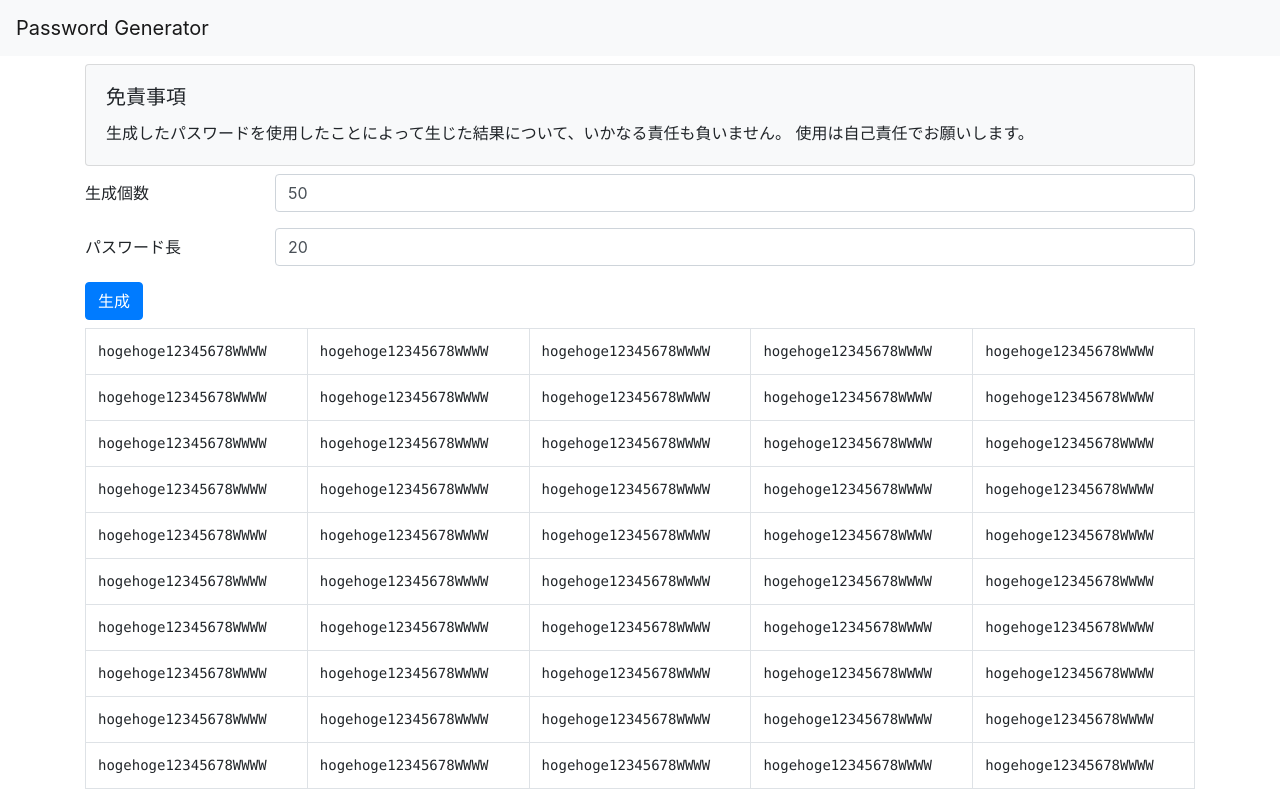
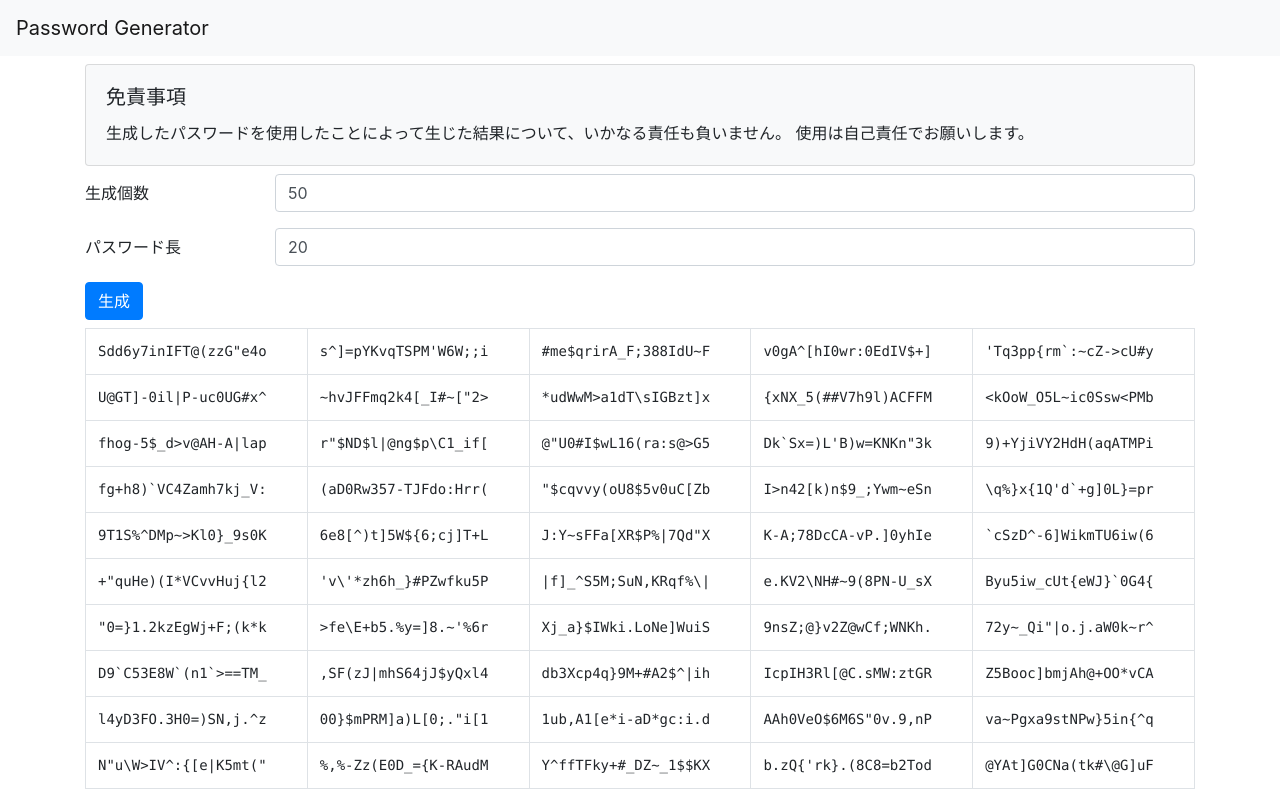
Before and after one commit to ttk1/password-generator, a React app: page / in a window 1280 px wide. Built offline with nearby package versions, Linux system fonts and the light colour scheme.

Commit message:
パスワード生成部分の実装

```diff
--- a/src/password.ts
+++ b/src/password.ts
@@ -1,3 +1,22 @@
+const passwordChars = [
+  // 小文字アルファベット
+  'a', 'b', 'c', 'd', 'e', 'f', 'g', 'h', 'i', 'j', 'k', 'l', 'm', 'n', 'o', 'p', 'q', 'r', 's', 't', 'u', 'v', 'w', 'x', 'y', 'z',
+  // 大文字アルファベット
+  'A', 'B', 'C', 'D', 'E', 'F', 'G', 'H', 'I', 'J', 'K', 'L', 'M', 'N', 'O', 'P', 'Q', 'R', 'S', 'T', 'U', 'V', 'W', 'X', 'Y', 'Z',
+  // 数字
+  '0', '1', '2', '3', '4', '5', '6', '7', '8', '9',
+  // 記号
+  '_', '\'', '"', '`', '=', '-', '^', '~', '<', '>', '(', ')', '[', ']', '{', '}', '.', ',', '\\', ':', ';', '+', '*', '%', '$', '#', '@', '|'
+];
+
+function getRandomChar() {
+  return passwordChars[Math.floor(Math.random() * passwordChars.length)];
+}
+
 export function generatePassword(passwordLength: number): string {
-  return 'hogehoge12345678WWWW';
+  const password: string[] = [];
+  for (let i = 0; i < passwordLength; i++) {
+    password.push(getRandomChar());
+  }
+  return password.join('');
 }
```
